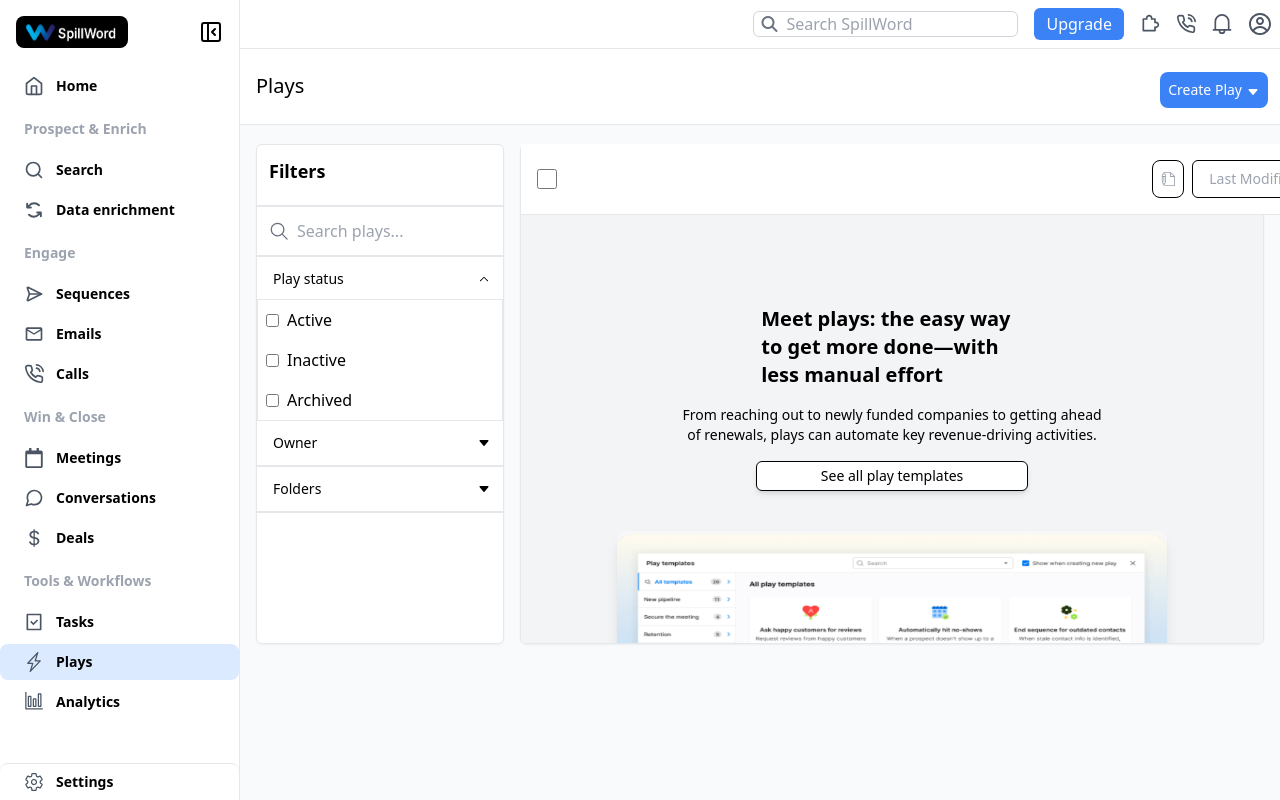
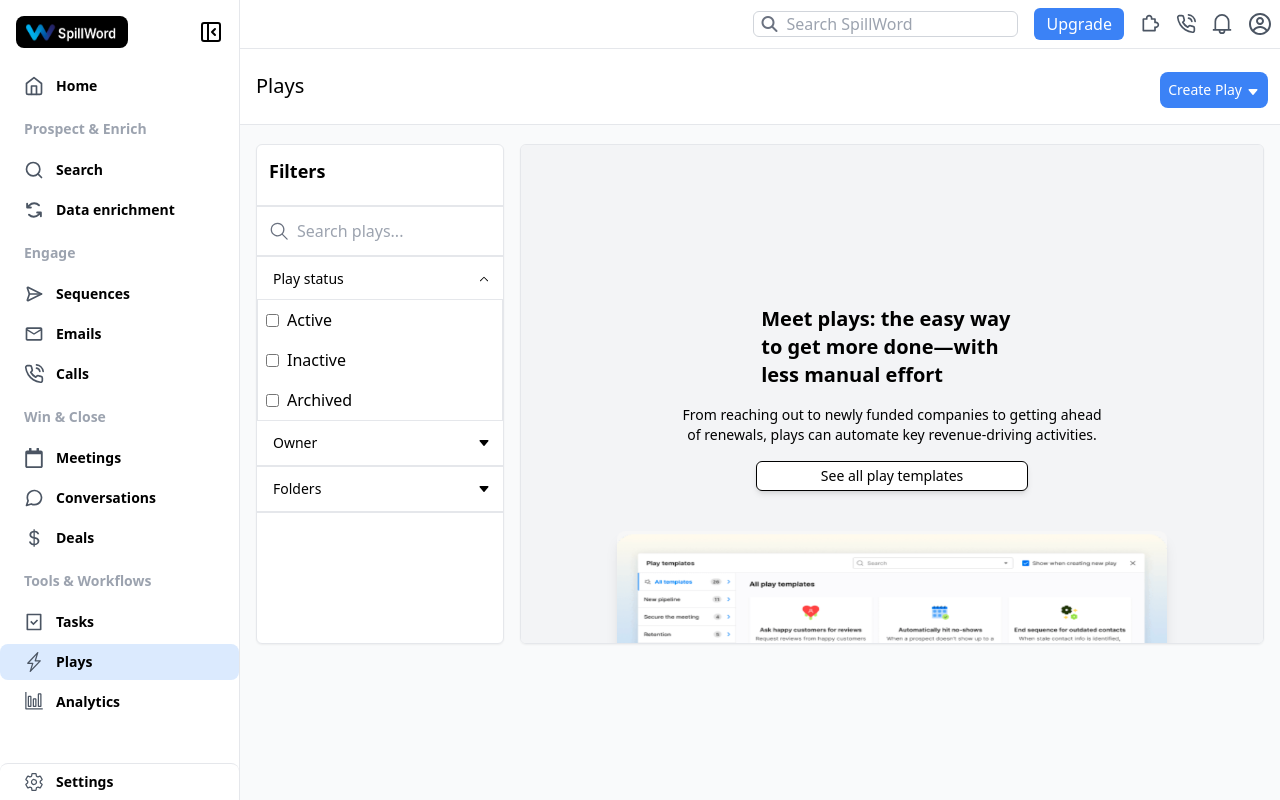
Before and after one commit to zainishfaq/Apollo, a React (Vite) app in the folder Frontend/: page /Plays in a window 1280 px wide. Built offline with nearby package versions, Linux system fonts and the light colour scheme.

Commit message:
Completed Plays

```diff
--- a/Frontend/src/pages/Plays.jsx
+++ b/Frontend/src/pages/Plays.jsx
@@ -139,20 +139,7 @@
               isCollapsed ? "mr-16" : "mr-60"
             } overflow-y-auto`}
           >
-            <div className={`bg-white flex items-center justify-between p-4 border-b border-gray-200 fixed top-36 rounded-sm ml-0 ${isCollapsed ? "w-full": "w-[832px]" } mr-1 z-50`}>
-              <input type="checkbox" className="form-checkbox h-5 w-5 text-blue-600 bg-gray-400 p-2" />
-              <div className="flex items-center gap-4">
-                <div className="flex gap-2">
-                  <button className="flex items-center text-gray-400   bg-white border border-black text-sm  px-2 py-1 rounded-lg hover:bg-gray-300">
-                    <TfiWrite />
-                  </button>
-                  <button className="bg-white flex justify-center items-center text-sm border border-black text-gray-400 px-4 py-2 rounded-md hover:bg-gray-300">
-                    Last Modified
-                     <IoCaretDown className="ml-2" />
-                  </button>
-                </div>
-              </div>
-            </div>
+
             <div className="p-4 mt-16"> {/* Adjust margin-top to ensure content is below fixed navbar */}
               <div className="flex flex-col justify-between items-center mb-4">
                 <h3 className="text-xl font-semibold mx-56 mt-20 mb-4">
```
